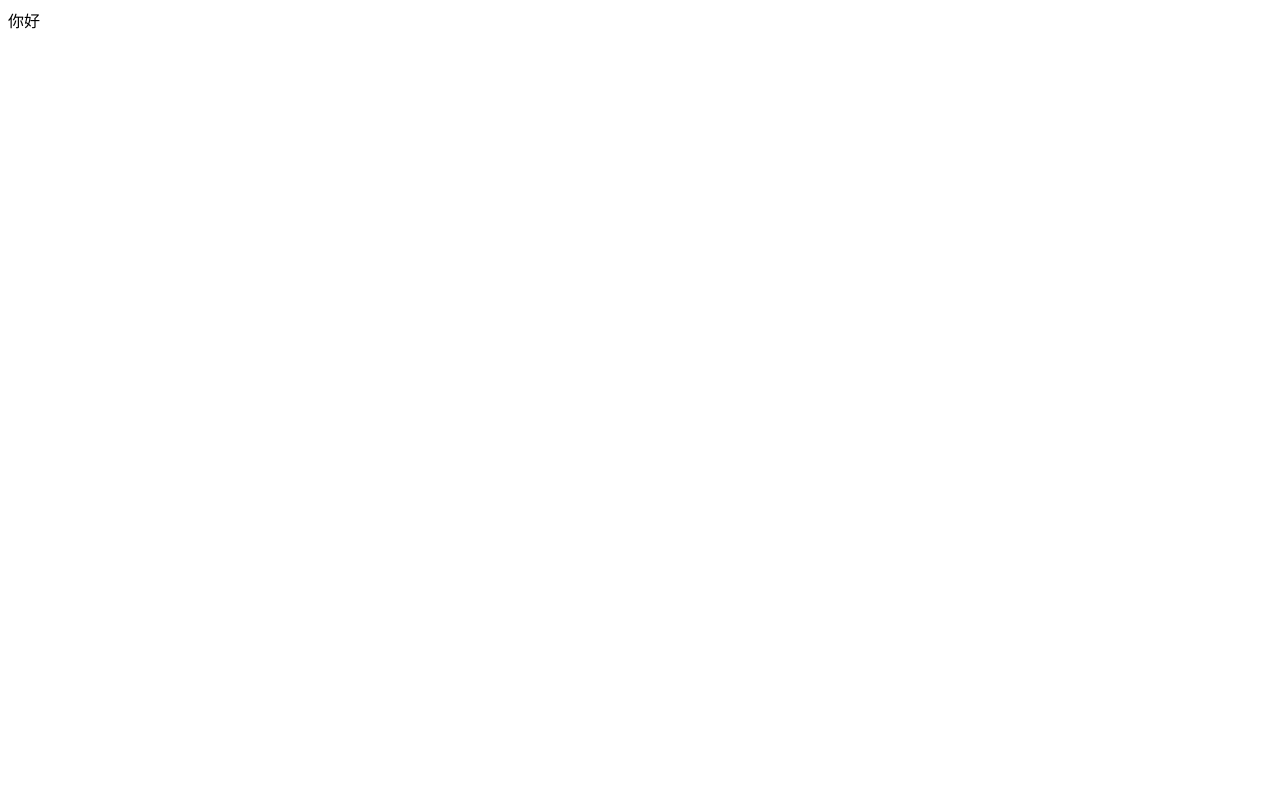
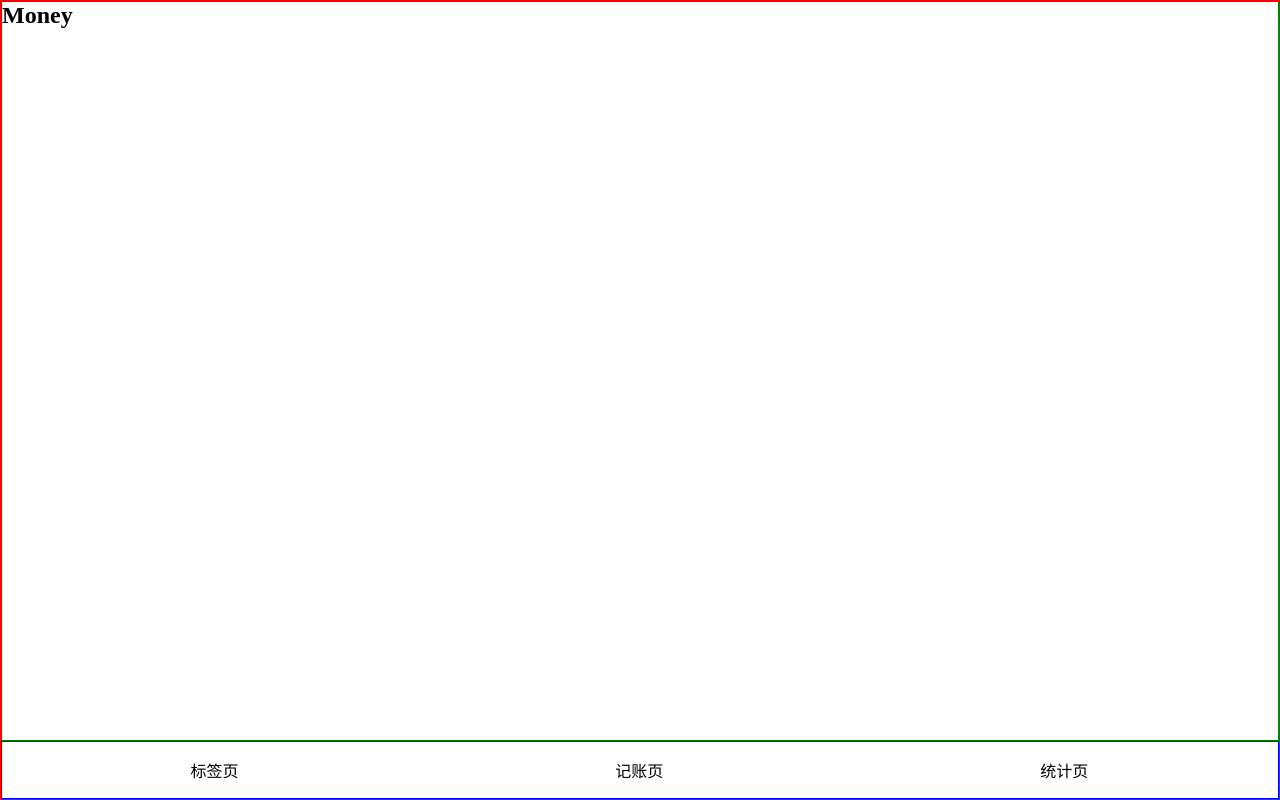
Before and after one commit to MimanchiJiang/skyline-react, a React (Create React App) app: page / in a window 1280 px wide. Built offline with nearby package versions, Linux system fonts and the light colour scheme.

Commit message:
导航栏布局

```diff
--- a/package.json
+++ b/package.json
@@ -13,6 +13,7 @@
     "node-sass": "npm:dart-sass",
     "react": "^18.2.0",
     "react-dom": "^18.2.0",
+    "react-router-dom": "^6.3.0",
     "react-scripts": "5.0.1",
     "styled-components": "^5.3.5",
     "typescript": "^4.7.4",
@@ -43,6 +44,7 @@
     ]
   },
   "devDependencies": {
+    "@types/react-router-dom": "^5.3.3",
     "@types/styled-components": "^5.1.26"
   }
 }
--- a/src/App.tsx
+++ b/src/App.tsx
@@ -1,14 +1,97 @@
-import React from 'react';
-import styled from 'styled-components';
+// import styled from 'styled-components';
+import React from "react";
+import {
+  HashRouter as Router,
+  Routes,
+  Route,
+  Link
+} from "react-router-dom";
+import styled from "styled-components";
+
+
+const Wrapper = styled.div`
+  border: 1px solid red;
+  height:100vh ;
+  display: flex;
+  flex-direction: column;
+
+`
+
+const Main = styled.div`
+  border: 1px solid green;
+  flex-grow: 1;
+  overflow: auto;
+`
+
+const Nav = styled.nav`
+  border: 1px solid blue;
+  >ul {
+    display: flex;
+    >li{
+      width: 33.3%;
+      text-align: center;
+      padding: 16px;
+    }
+  }
+`
 
 
 function App() {
   return (
-    <div>
-      你好
+    <Router>
+      <Wrapper>
+        <Main>
+          <Routes>
+            <Route path="/tags" element={<Tags />}>
 
-    </div>
+            </Route>
+            <Route path="/money" element={<Money />}>
+
+            </Route>
+            <Route path="/statistics" element={<Statistics />}>
+
+            </Route>
+            <Route path="/" element={<Money />}>
+
+            </Route>
+            <Route path="*" element={<NoMatch />}>
+
+            </Route>
+
+          </Routes>
+        </Main>
+        <Nav>
+          <ul>
+            <li>
+              <Link to="/tags">标签页</Link>
+            </li>
+            <li>
+              <Link to="/money">记账页</Link>
+            </li>
+            <li>
+              <Link to="/statistics">统计页</Link>
+            </li>
+          </ul>
+        </Nav>
+
+      </Wrapper>
+    </Router>
   );
 }
 
+function Statistics() {
+  return <h2>Statistics</h2>;
+}
+
+function Tags() {
+  return <h2>Tags</h2>;
+}
+
+function Money() {
+  return <h2>Money</h2>;
+}
+function NoMatch() {
+  return <h2>NoMatch 404</h2>
+}
+
 export default App;
--- /dev/null
+++ b/src/index.scss
@@ -0,0 +1,25 @@
+@import-normalize;
+
+* {
+    margin: 0;
+    padding: 0;
+    box-sizing: border-box;
+}
+
+*::before {
+    box-sizing: border-box;
+}
+
+*::after {
+    box-sizing: border-box;
+}
+
+ul,
+ol {
+    list-style: none;
+}
+
+a {
+    text-decoration: none;
+    color: inherit;
+}
--- a/src/index.tsx
+++ b/src/index.tsx
@@ -2,6 +2,8 @@ import React from 'react';
 import ReactDOM from 'react-dom/client';
 import App from './App';
 import reportWebVitals from './reportWebVitals';
+import 'index.scss'
+
 const root = ReactDOM.createRoot(
   document.getElementById('root') as HTMLElement
 );
```
Also changed, not shown: 1 other file (tests, documents, lock files or other folders).
